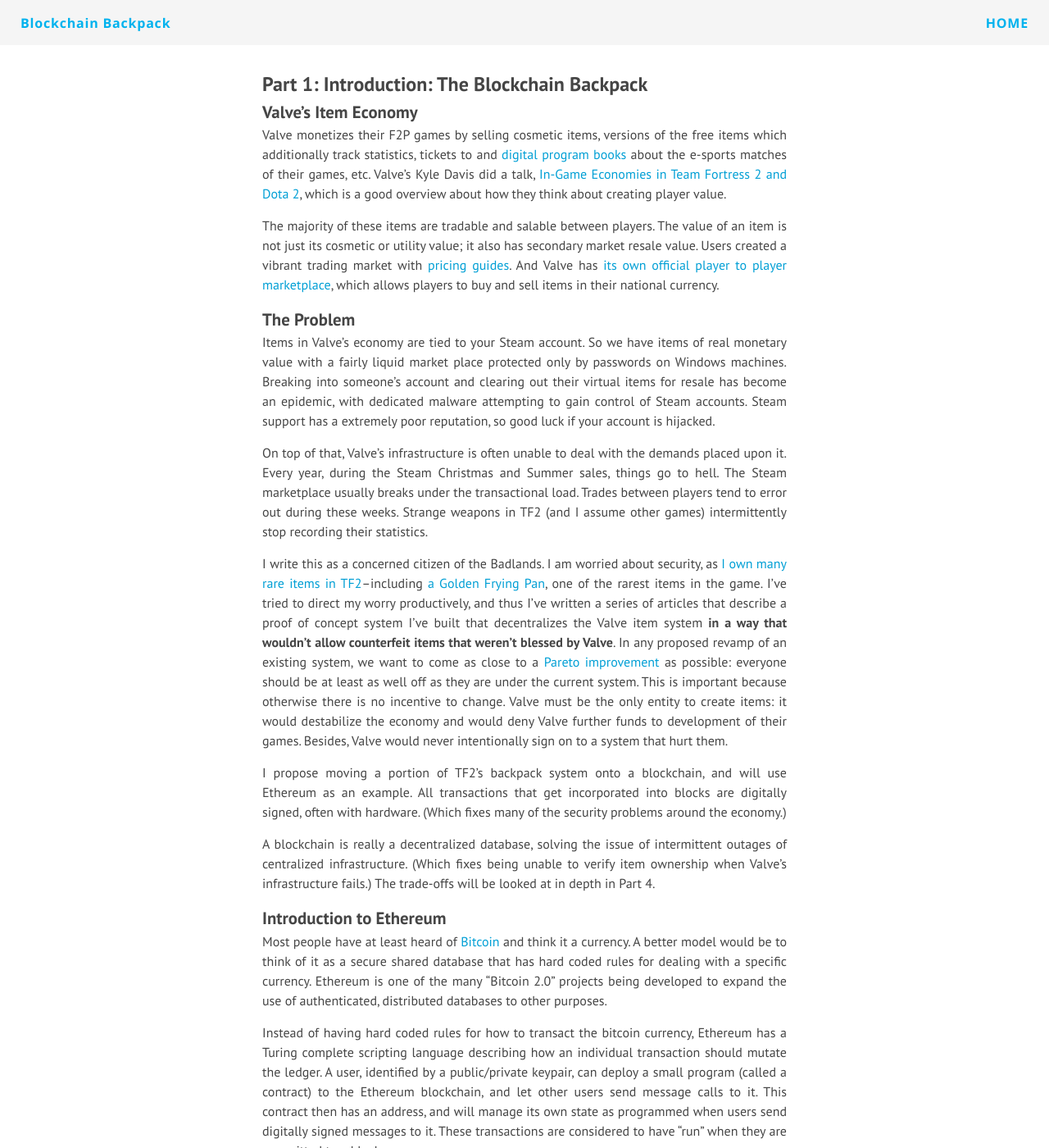
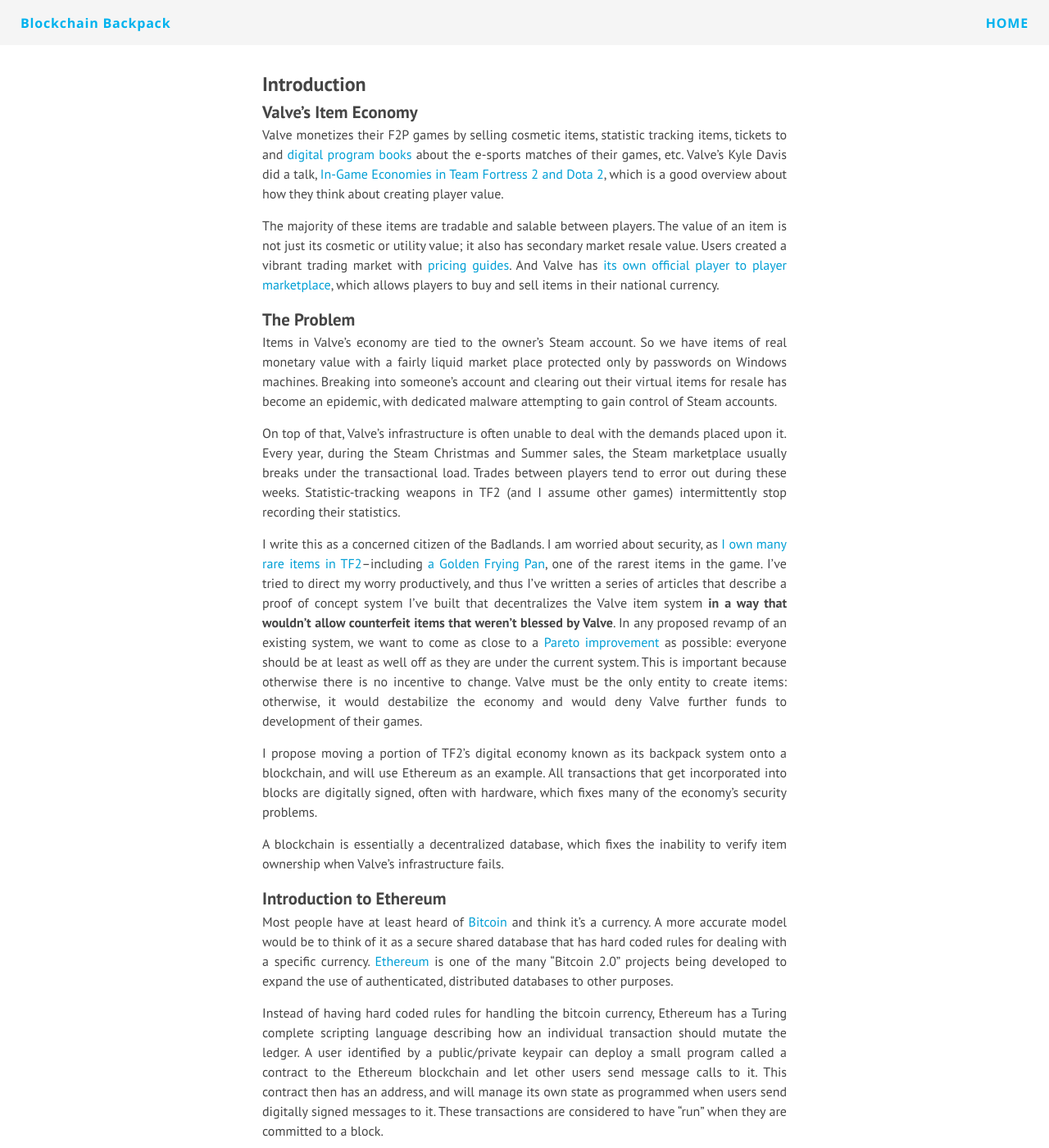
Before and after one commit to drblue9001/blockchain-backpack, a Jekyll site: the page built from website/part1.md, in a window 1280 px wide and 1400 px high. Shown: the whole window at 82% size. Built offline with Jekyll 4.4.1, drawn with Linux system fonts in a browser that asks for light colours; nearby versions of some CDN libraries; Markdown is read by kramdown in place of the engine named in the settings; some of the changed text lies outside the part shown.

Commit message:
Address first set of feedback.

````diff
--- a/website/part1.md
+++ b/website/part1.md
@@ -6,12 +6,12 @@
     url: part2.html
 ---
 
-Part 1: Introduction: The Blockchain Backpack
----------------------------------------------
+Introduction
+------------
 
 ### Valve's Item Economy
 
-Valve monetizes their F2P games by selling cosmetic items, versions of the free items which additionally track statistics, tickets to and [digital program books][compendium] about the e-sports matches of their games, etc. Valve's Kyle Davis did a talk, [In-Game Economies in Team Fortress 2 and Dota 2][davistalk], which is a good overview about how they think about creating player value.
+Valve monetizes their F2P games by selling cosmetic items, statistic tracking items, tickets to and [digital program books][compendium] about the e-sports matches of their games, etc. Valve's Kyle Davis did a talk, [In-Game Economies in Team Fortress 2 and Dota 2][davistalk], which is a good overview about how they think about creating player value.
 
 The majority of these items are tradable and salable between players. The value of an item is not just its cosmetic or utility value; it also has secondary market resale value. Users created a vibrant trading market with [pricing guides][bptf]. And Valve has [its own official player to player marketplace][scm], which allows players to buy and sell items in their national currency.
 
@@ -22,15 +22,15 @@
 
 ### The Problem
 
-Items in Valve's economy are tied to your Steam account. So we have items of real monetary value with a fairly liquid market place protected only by passwords on Windows machines. Breaking into someone's account and clearing out their virtual items for resale has become an epidemic, with dedicated malware attempting to gain control of Steam accounts. Steam support has a extremely poor reputation, so good luck if your account is hijacked.
+Items in Valve's economy are tied to the owner's Steam account. So we have items of real monetary value with a fairly liquid market place protected only by passwords on Windows machines. Breaking into someone's account and clearing out their virtual items for resale has become an epidemic, with dedicated malware attempting to gain control of Steam accounts.
 
-On top of that, Valve's infrastructure is often unable to deal with the demands placed upon it. Every year, during the Steam Christmas and Summer sales, things go to hell. The Steam marketplace usually breaks under the transactional load. Trades between players tend to error out during these weeks. Strange weapons in TF2 (and I assume other games) intermittently stop recording their statistics.
+On top of that, Valve's infrastructure is often unable to deal with the demands placed upon it. Every year, during the Steam Christmas and Summer sales, the Steam marketplace usually breaks under the transactional load. Trades between players tend to error out during these weeks. Statistic-tracking weapons in TF2 (and I assume other games) intermittently stop recording their statistics.
 
-I write this as a concerned citizen of the Badlands. I am worried about security, as [I own many rare items in TF2][myinv]--including [a Golden Frying Pan][pan], one of the rarest items in the game. I've tried to direct my worry productively, and thus I've written a series of articles that describe a proof of concept system I've built that decentralizes the Valve item system **in a way that wouldn't allow counterfeit items that weren't blessed by Valve**. In any proposed revamp of an existing system, we want to come as close to a [Pareto improvement][pareto] as possible: everyone should be at least as well off as they are under the current system. This is important because otherwise there is no incentive to change. Valve must be the only entity to create items: it would destabilize the economy and would deny Valve further funds to development of their games. Besides, Valve would never intentionally sign on to a system that hurt them.
+I write this as a concerned citizen of the Badlands. I am worried about security, as [I own many rare items in TF2][myinv]--including [a Golden Frying Pan][pan], one of the rarest items in the game. I've tried to direct my worry productively, and thus I've written a series of articles that describe a proof of concept system I've built that decentralizes the Valve item system **in a way that wouldn't allow counterfeit items that weren't blessed by Valve**. In any proposed revamp of an existing system, we want to come as close to a [Pareto improvement][pareto] as possible: everyone should be at least as well off as they are under the current system. This is important because otherwise there is no incentive to change. Valve must be the only entity to create items: otherwise, it would destabilize the economy and would deny Valve further funds to development of their games.
 
-I propose moving a portion of TF2's backpack system onto a blockchain, and will use Ethereum as an example. All transactions that get incorporated into blocks are digitally signed, often with hardware. (Which fixes many of the security problems around the economy.)
+I propose moving a portion of TF2's digital economy known as its backpack system onto a blockchain, and will use Ethereum as an example. All transactions that get incorporated into blocks are digitally signed, often with hardware, which fixes many of the economy's security problems.
 
-A blockchain is really a decentralized database, solving the issue of intermittent outages of centralized infrastructure. (Which fixes being unable to verify item ownership when Valve's infrastructure fails.) The trade-offs will be looked at in depth in Part 4.
+A blockchain is essentially a decentralized database, which fixes the inability to verify item ownership when Valve's infrastructure fails.
 
 [myinv]: http://steamcommunity.com/id/drblue9001/inventory/#440
 [pan]: http://steamcommunity.com/id/drblue9001/inventory/#440_2_4246791188
@@ -38,21 +38,22 @@
 
 ### Introduction to Ethereum
 
-Most people have at least heard of [Bitcoin][bitcoin] and think it a currency. A better model would be to think of it as a secure shared database that has hard coded rules for dealing with a specific currency. Ethereum is one of the many "Bitcoin 2.0" projects being developed to expand the use of authenticated, distributed databases to other purposes.
+Most people have at least heard of [Bitcoin][bitcoin] and think it's a currency. A more accurate model would be to think of it as a secure shared database that has hard coded rules for dealing with a specific currency. [Ethereum][] is one of the many "Bitcoin 2.0" projects being developed to expand the use of authenticated, distributed databases to other purposes.
 
-Instead of having hard coded rules for how to transact the bitcoin currency, Ethereum has a Turing complete scripting language describing how an individual transaction should mutate the ledger. A user, identified by a public/private keypair, can deploy a small program (called a contract) to the Ethereum blockchain, and let other users send message calls to it. This contract then has an address, and will manage its own state as programmed when users send digitally signed messages to it. These transactions are considered to have "run" when they are committed to a block.
+Instead of having hard coded rules for handling the bitcoin currency, Ethereum has a Turing complete scripting language describing how an individual transaction should mutate the ledger. A user identified by a public/private keypair can deploy a small program called a contract to the Ethereum blockchain and let other users send message calls to it. This contract then has an address, and will manage its own state as programmed when users send digitally signed messages to it. These transactions are considered to have "run" when they are committed to a block.
 
 (For a more technical introduction to the system, please see the [Ethereum white paper][whitepaper], and their page on their [light client protocol][light]. All of the code samples in this document are written in [Solidity][sol].)
 
 During this year's April Fools day, the Ethereum folks put out an announcement [that they were merging with Valve][fools]. While this was meant as a joke...parts of it are actually a really good idea.
 
 [bitcoin]: https://bitcoin.org/
+[Ethereum]: https://www.ethereum.org/
 [whitepaper]: https://github.com/ethereum/wiki/wiki/White-Paper
 [light]: https://github.com/ethereum/wiki/wiki/Light-client-protocol
 [sol]: https://github.com/ethereum/wiki/wiki/Solidity-Tutorial
 [fools]: https://blog.ethereum.org/2015/04/01/ethereums-unexpected-future-direction/
 
-### What is an item in this system anyway?
+### What Is an Item in This System Anyway?
 
 If you were to sign up for a Steam API key and access the raw backpack data, you'd be left with an array of things like this (I've censored out ID numbers here):
 
@@ -96,9 +97,9 @@
 }
 ```
 
-(The item above is a [Southie Shinobi][ss] (defindex:30395), painted with [The Value of Teamwork][vot] (defindex:142,261), and with [Spectral Spectrum][spectral] (defindex:1004) applied.)
+(The item above is a [Southie Shinobi][ss] (`defindex:30395`), painted with [The Value of Teamwork][vot] (`defindex:142,261`), and with [Spectral Spectrum][spectral] (`defindex:1004`) applied.)
 
-An item is thus a few pieces of data: the `original_id` (the ID of this item at creation time), the `id` (the ID of the item currently; changes each time an item is traded or modified), the `defindex` (the type of item), the `level`, `quality` and `origin` (various metadata) and then a set of `attributes`.
+An item is thus a few pieces of data: the `original_id` (the ID of this item at creation time), the `id` (the current item ID changes each time an item is traded or modified), the `defindex` (the type of item), the `level`, `quality` and `origin` (various metadata) and then a set of `attributes`.
 
 All of this could be stored in a different medium. We could write an Ethereum contract that stored all of this data. While this specific item doesn't have any string attributes, those too can be easily represented.
 
@@ -106,27 +107,27 @@
 [vot]: https://wiki.teamfortress.com/wiki/Paint_Can
 [spectral]: https://wiki.teamfortress.com/wiki/Spectral_Spectrum_(halloween_spell)
 
-### A quick overview of what we want to build
+### A Quick Overview of What We Want to Build
 
 If we were going to build an idealized backpack, what properties should it have?
 
-* Only Valve (or contracts authorized by Valve) should be able to create items,
-  and to add code to the system which is able to modify items (paint,
+* Only Valve (or contracts authorized by Valve) should be able to create items
+  or add code to the system which is able to modify items (paint,
   killstreak kits, strange parts, etc).
 * Only the owner of an item should be able to make use of an item:
   * They should be able to trade it to another player.
-  * They should be able to run Valve blessed modification code.
+  * They should be able to run Valve-authorized modification code.
 
-We can build an Ethereum contract that does the above, and add hooks so Valve can continue to deploy new features. The code to this contract is really boring; it's a couple of associative arrays. This is good. Boring code is code that is easy to reason about and more likely to be correct. However, this does not make for a good blog post so I will instead spend the rest of this first post outlining the interface of the main contract. The main contract will perform the core storage of items, authentication, and dispatch to extension contracts for item modification and further expansion of the system. Instructions on checking out the entire source tree are [on the front page](index.html).
+We can build an Ethereum contract that does the above and add hooks so Valve can continue to deploy new features. The code to this contract is really boring--it's a couple of associative arrays. This is good. Boring code is easy to reason about and more likely to be correct. More interesting is the interface of the main contract. The main contract will perform the core storage of items, authentication, and dispatch to extension contracts for item modification and further expansion of the system. (As a reminder, instructions on checking out the entire source tree are [on the front page](index.html).)
 
 <image style="float:right; width: 175px; margin: 10px;" src="trezor.jpg" />
 
-Given that all interactions with this contract are done through digitally signed transactions, people's backpack identity becomes a public/private keypair. This brings us to the one thing we won't prototype: dedicated hardware to protect the private key and perform signing of transactions that get sent to the backpack system. Given the prevalence of remote access trojans as a way to bypass Valve's existing two-factor authentication, any system that relies on the security of a user's desktop is non-starter. I will instead hand-wave towards the Bitcoin communities hardware wallets which perform a similar function: [Trezor][trezor] (shown right), [Ledger Wallet][ledger], smart cards with secure elements, etc. Steam would prepare a transaction request and would send it to the signing hardware. The signing hardware would show the transaction to the user on an embedded screen. The user would have to physically press a button on the signing hardware to sign the proposed transaction.
+Given that all interactions with this contract are done through digitally signed transactions, people's backpack identity becomes a public/private keypair. This brings us to the one thing we won't prototype: dedicated hardware to protect the private key and perform signing of transactions that get sent to the backpack system. Given the prevalence of remote access trojans as a way to bypass Valve's existing two-factor authentication, any system that relies on the security of a user's desktop is a non-starter. We should instead model after the Bitcoin community's hardware wallets which perform a similar function: [Trezor][trezor] (shown right), [Ledger Wallet][ledger], smart cards with secure elements, etc. Steam would prepare a transaction request and would send it to the signing hardware. The signing hardware would show the transaction to the user on an embedded screen. The user would have to physically press a button on the signing hardware to sign the proposed transaction.
 
 [trezor]: https://www.bitcointrezor.com/
 [ledger]: https://www.ledgerwallet.com/
 
-### Representing permissions
+### Representing Permissions
 
 All users will interact with the central backpack contract. In a system where different users interact with the same contract, we need a way of keeping track of what users have which capabilities. For instance, a random person with a backpack should not be able to create items out of thin air. We should create a system of permissions to enforce the principle of least privilege.
 
@@ -207,13 +214,13 @@
 bp.FinalizeItem(id);
 ```
 
-The creator of an item builds it, and then adds all the attributes to that item. They then finalize the item, and no longer have access to modifying it. It is now `recipient_address`'s item to do with as they please. The item number permanently refers to that specific item with those specific attributes, and can only be modified by allocating a new item number, such as during `OpenForModification()`.
+The creator of an item builds it and then adds all the attributes to that item. They then finalize the item and no longer have access to modifying it. It is now `recipient_address`'s item to do with as they please. The item number permanently refers to that specific item with those specific attributes and can only be modified by allocating a new item number such as during `OpenForModification()`.
 
 Why do it with multiple calls? We want a general interface for flexible usage within extension contracts, and we'll show an example in part 2 which conditionally puts some attributes on an item. An actual production ready version of this system would also include a `QuickImportItem()` so that an item would be built with a single transaction.
 
 (An earlier version had a helper `QuickImportItem()` method which took two arrays of attribute defindexes and attribute values. I developed this proof of concept with a pre-alpha compiler, and said compiler broke for a while passing arrays to contracts. This has since been fixed, but it wasn't necessary for the proof of concept so I left it out.)
 
-### User commands
+### User Commands
 
 So, what can a user do with their item themselves? Well, they could give it to another person or delete it:
 
````
Also changed, not shown: other parts of website/part1.md (+9 -3 lines), website/index.md (+1 -1 lines), website/part2.md (+4 -4 lines), website/part3.md (+3 -3 lines), website/part5.md (+2 -2 lines), website/part6.md (+2 -2 lines).
